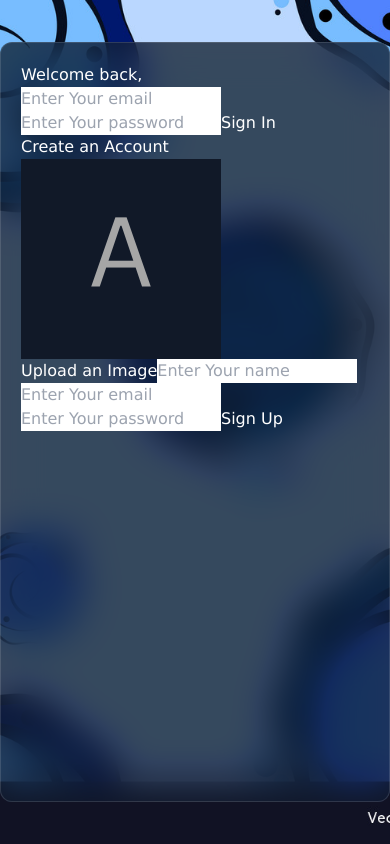
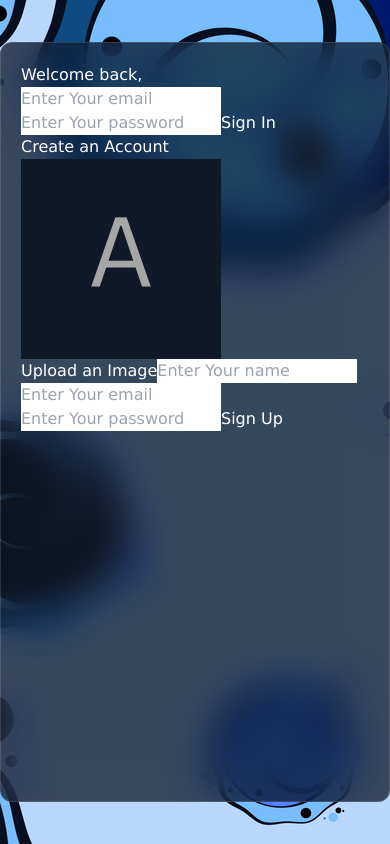
Before and after one commit to Ahmed-Abbasi-Official/Chat_Application-Whatsapp-React, a React (Vite) app: page / in a window 390 px wide. Built offline with nearby package versions, Linux system fonts and the light colour scheme; no server answers.

Commit message:
work on responsivness

```diff
--- a/src/Components/Lists/UserInfo/UserInfo.css
+++ b/src/Components/Lists/UserInfo/UserInfo.css
@@ -87,6 +87,7 @@
       border:none;
       background-color:#1f8ef1;
       color:white;
+
       border-radius:5px;
       cursor:pointer;
       font-weight:500;
--- a/src/Components/Lists/UserInfo/UserInfo.jsx
+++ b/src/Components/Lists/UserInfo/UserInfo.jsx
@@ -1,19 +1,50 @@
-import React, { useEffect, useState } from "react";
-import "./UserInfo.css";
+import React, { useState } from "react";
 import { useSelector } from "react-redux";
-import appwriteAuth from "../../../Appwrite/Auth";
+import { FaBars } from "react-icons/fa"; // Import hamburger icon
+
 const UserInfo = () => {
-
+  const [isSidebarOpen, setIsSidebarOpen] = useState(false);
   const userData = useSelector((state) => state.authReducers.userData);
 
+  const toggleSidebar = () => {
+    setIsSidebarOpen(!isSidebarOpen);
+  };
+
+
   return (
-    <div className="userInfo">
-      <div className="user">
-        {<img src={userData.url} alt="" className="userImg" />}
-        <h2>{userData.username}</h2>
+    <div>
+      {/* Sidebar Toggle Button for small screens */}
+      <div className="lg:hidden p-4 fixed z-20 ">
+        <FaBars
+          className="text-blue-500 text-2xl cursor-pointer"
+          onClick={toggleSidebar}
+        />
       </div>
-      <div className="icons">
-        <button className="btn">Logout</button>
+
+      {/* Sidebar */}
+      <div
+        className={`fixed top-0 left-0 w-full h-full bg-gray-800 text-white transition-transform transform ${
+          isSidebarOpen ? "translate-x-0" : "-translate-x-full"
+        } lg:relative lg:translate-x-0 lg:flex   ${isSidebarOpen ? "pt-8 pl-8 flex justify-start items-start" : ""}   justify-between items-center lg:w-auto lg:bg-transparent lg:text-black lg:items-center px-4  `}
+      >
+        <div className={`flex justify-center items-center lg:gap-2 md:gap-2  mt-10 lg:mt-0 mr-3  `}>
+          <img
+            src={userData.url}
+            alt=""
+            className="sm:w-16 sm:h-16 rounded-full  mb-6 w-16 h-16"
+          />
+          <h2 className={` text-white md:font-bold md:text-lg mb-6 font-bold text-xl ${isSidebarOpen ? "mx-3" : ""}`}>{userData.username}</h2>
+        </div>
+        <div className={` text-center lg:text-left mb-5 ${isSidebarOpen ? "mt-14" : ""} `}>
+          <button className="bg-blue-500 hover:bg-blue-600 text-white font-semibold py-2 px-2 rounded text-sm  ">
+            Logout
+          </button>
+        </div>
+      </div>
+
+      {/* Main content */}
+      <div className={`lg:ml-64 p-4 ${isSidebarOpen ? "lg:hidden" : ""}`}>
+        {/* Main content goes here */}
       </div>
     </div>
   );
--- a/src/Components/Login/Login.jsx
+++ b/src/Components/Login/Login.jsx
@@ -191,7 +191,7 @@ const Login = () => {
         </div>
         <div className="separator md:mx-10"></div>
         <div className="item w-full md:w-1/2">
-          <h2 className="text-center md:text-lg text-sm md:mb-5 mb-2">Create an Account</h2>
+          <h2 className="text-center  text-sm md:mb-5 mb-2">Create an Account</h2>
           <form onSubmit={handleLogin} className="flex flex-col items-center">
             <label htmlFor="file" className="cursor-pointer flex justify-center flex-col items-center">
               {avatar && (
--- a/src/index.css
+++ b/src/index.css
@@ -10,28 +10,21 @@
     "Lucida Sans Unicode", Geneva, Verdana, sans-serif;
 }
 
-body {
-  background-image: url("/bg.jpg");
-  background-size: cover;
-  background-position: center;
-  background-repeat: no-repeat;
-  display: flex;
-  flex-wrap: wrap;
-  align-items: center;
-  justify-content: center;
-  height: 100vh;
-  color: white;
+body{
+  background-image:url("/bg.jpg");
+  display:flex;
+  flex-wrap:wrap;
+  align-items:center;
+  justify-content:center;
+  height:100vh;
+  color:white;
 }
-
-.container {
-  width: 100%;
-  height: 90vh;
-  background-color: rgba(17, 25, 40, 0.75);
-  backdrop-filter: blur(19px) saturate(180%);
-  border-radius: 12px;
-  border: 1px solid rgba(255, 255, 255, 0.125);
-  display: flex;
-  /* padding-top:50px; */
-  padding-bottom:50px;
-  flex-direction: column;
+.container{
+  width:100%;
+  height:90vh;
+  background-color:rgba(17 , 25 , 40 , 0.75);
+  backdrop-filter:blur(19px) saturate(180%);
+  border-radius:12px;
+  border:1px solid rgba(255,255,255,0.125);
+  display:flex;
 }
```
